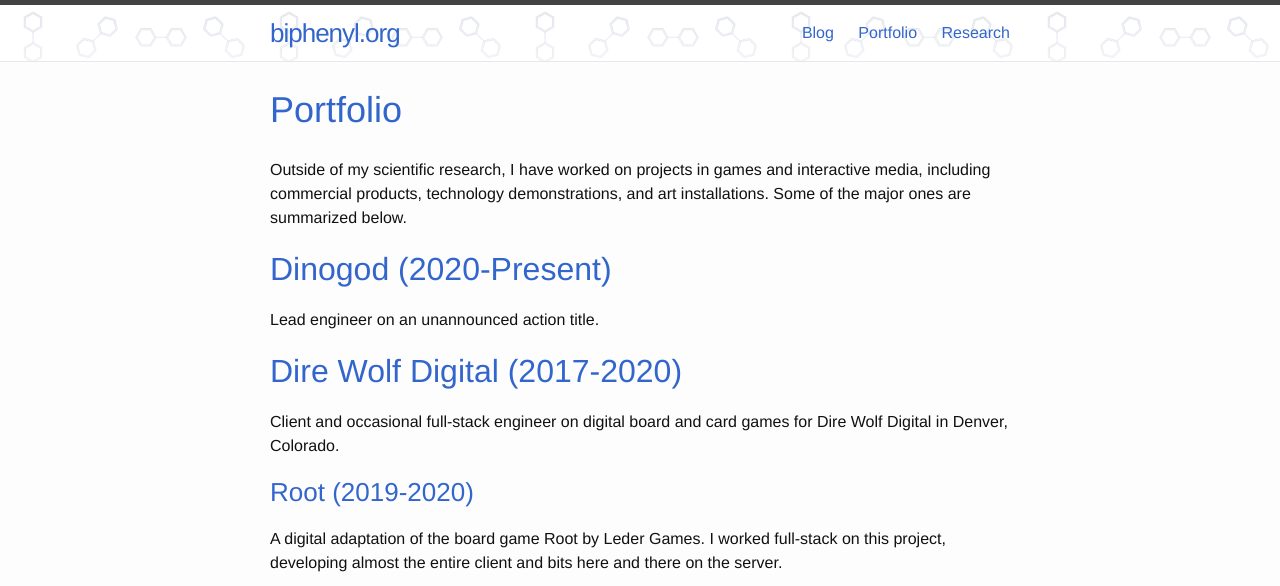
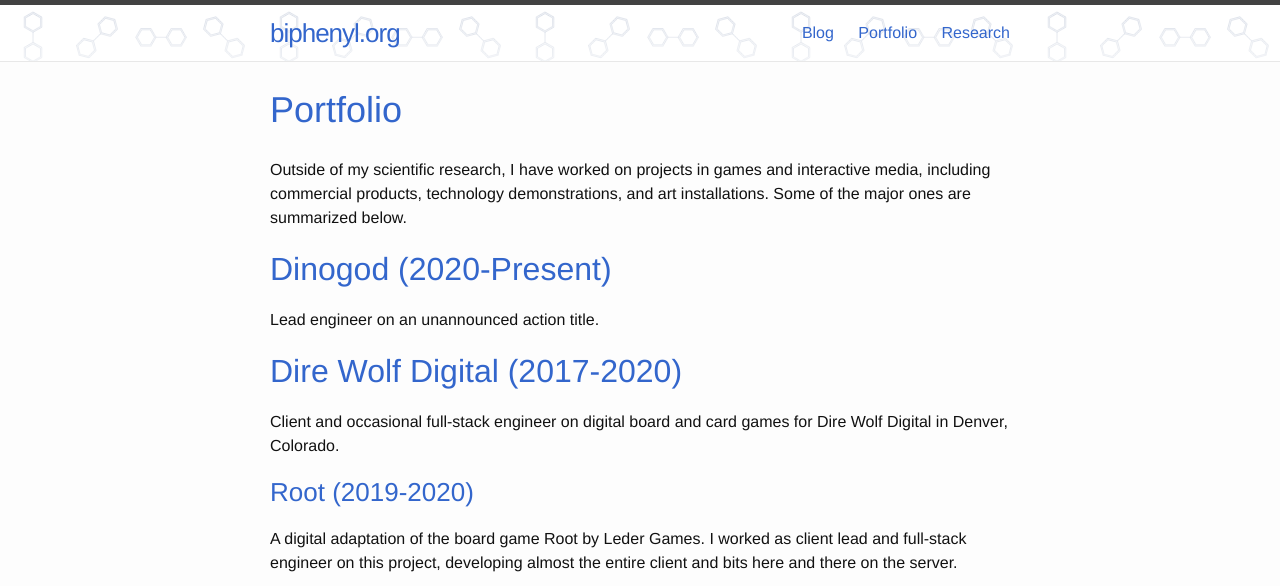
Before and after one commit to mmechtley/mmechtley.github.io, a Jekyll site: the page built from portfolio.md, in a window 1280 px wide and 900 px high, cut to the strip 0-586 px from the top of the window. Built offline with Jekyll 4.4.1, drawn with Linux system fonts in a browser that asks for light colours.

Commit message:
Update portfolio.md

```diff
--- a/portfolio.md
+++ b/portfolio.md
@@ -11,7 +11,7 @@
 Client and occasional full-stack engineer on digital board and card games for Dire Wolf Digital in Denver, Colorado.
 
 ### Root (2019-2020)
-A digital adaptation of the board game Root by Leder Games. I worked full-stack on this project, developing almost the entire client and bits here and there on the server.
+A digital adaptation of the board game Root by Leder Games. I worked as client lead and full-stack engineer on this project, developing almost the entire client and bits here and there on the server.
 <iframe width="640" height="360" src="https://www.youtube.com/embed/dncZ-hTVTyU" frameborder="0" allow="accelerometer; encrypted-media; gyroscope; picture-in-picture" webkitallowfullscreen mozallowfullscreen allowfullscreen></iframe>
 
 ### Raiders of the North Sea (2019)
```
